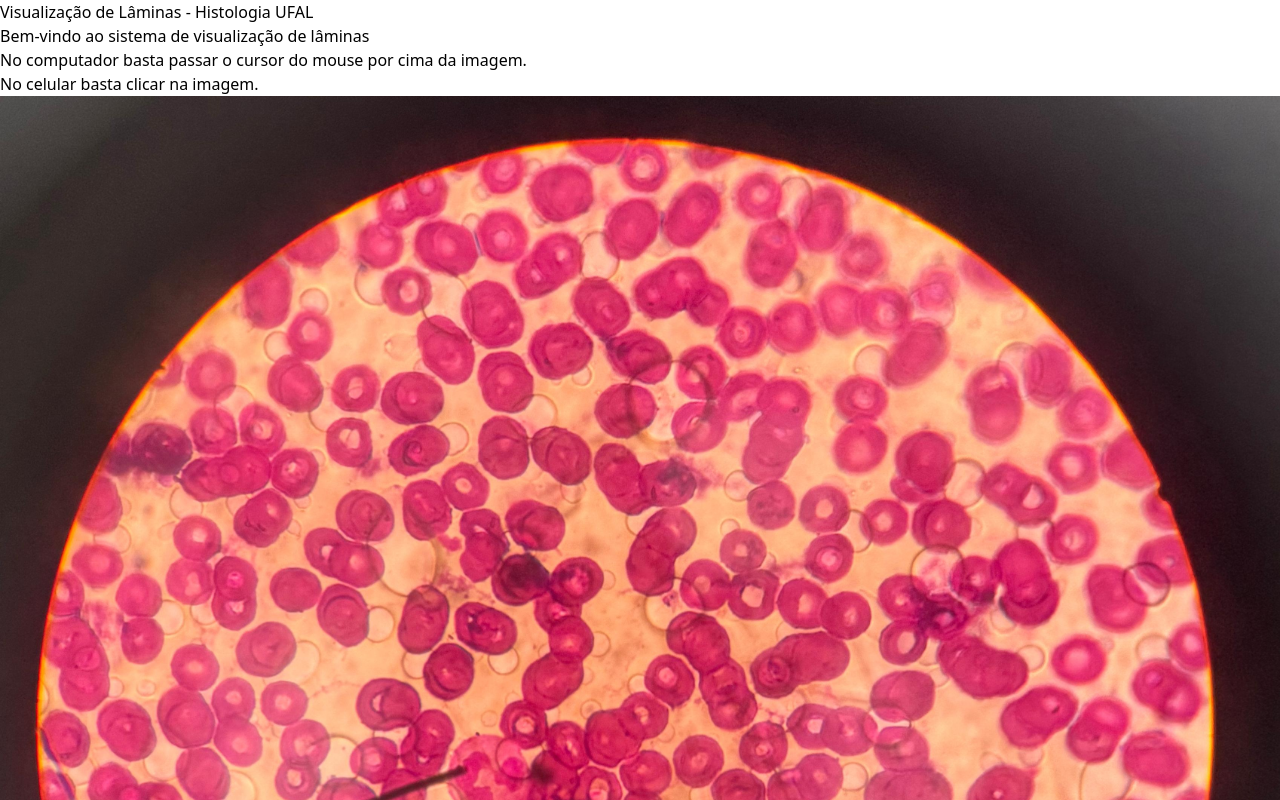
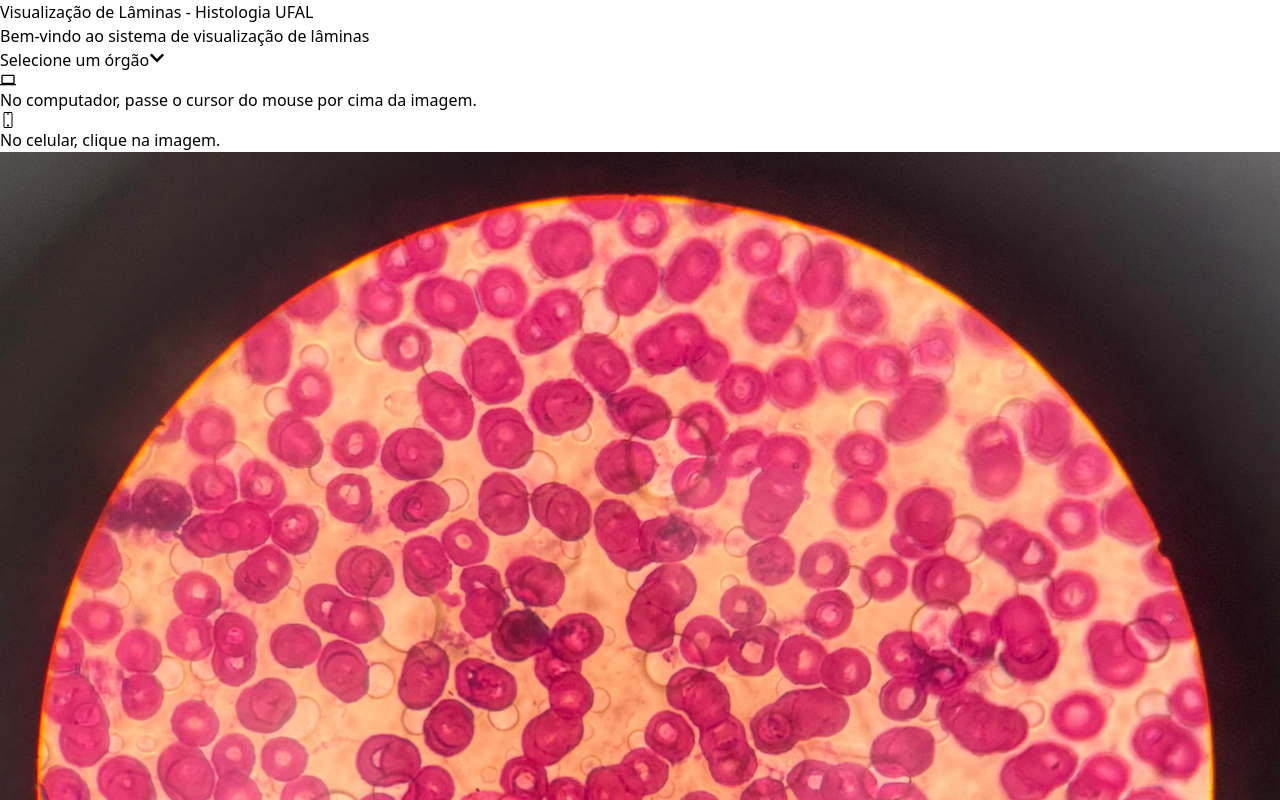
Before and after one commit to DeLucca990/ufal-histology, a React (Vite) app: page / in a window 1280 px wide. Shown: the top 800 px of the page. Built offline with nearby package versions, Linux system fonts and the light colour scheme.

Commit message:
feat: implementation of filters

```diff
--- a/src/App.tsx
+++ b/src/App.tsx
@@ -1,9 +1,13 @@
 import { useState } from 'react';
 import slidesData from './assets/data/pageData';
 import { getImageUrl } from './utils/image-utils';
+import OrganDropdown from './components/DropDown';
+import SlideItem from './components/SlideItem';
 import { FaLinkedin, FaGithub } from 'react-icons/fa';
 import { HiOutlineAcademicCap } from "react-icons/hi";
 import { PiLineVertical } from "react-icons/pi";
+import { SlScreenSmartphone } from "react-icons/sl";
+import { MdOutlineComputer } from "react-icons/md";
 
 interface SlideData {
   id: number;
@@ -16,73 +20,76 @@ interface SlideData {
 
 function App() {
   const [isClicked, setIsClicked] = useState<number | boolean>(false);
+  const [selectedOrgan, setSelectedOrgan] = useState('');
+
+  const organs = Array.from(new Set(slidesData.map(slide => slide.organ)));
+
+  const filteredSlides = slidesData.filter(slide =>
+    (selectedOrgan ? slide.organ === selectedOrgan : true)
+  );
 
   const toggleImage = (id: number) => {
     setIsClicked(id);
-  }
+  };
+
   const resetImage = () => {
     setIsClicked(false);
-  }
+  };
 
   return (
     <div className="flex flex-col min-h-screen bg-gray-100">
+      {/* Header */}
       <header className="bg-blue-600 text-white p-4 shadow-md">
-        <h1 className="text-4xl font-bold">Visualização de Lâminas - Histologia UFAL</h1>
+        <h1 className="text-4xl font-serif font-bold">Visualização de Lâminas - Histologia UFAL</h1>
       </header>
 
+      {/* Main Content */}
       <main className="flex-grow mt-4">
         <section className="container px-2">
-          <h2 className="text-2xl font-semibold mb-4">Bem-vindo ao sistema de visualização de lâminas</h2>
-          <div className="flex items-center space-x-2 mb-2">
-            <p>No computador basta passar o cursor do mouse por cima da imagem.</p>
+          <h2 className="text-2xl font-medium font-sans mb-4">Bem-vindo ao sistema de visualização de lâminas</h2>
+          <div className="flex flex-col md:flex-row items-start justify-between mb-6 space-y-4 md:space-y-0 sm:items-start sm:justify-start">
+            <OrganDropdown
+              selectedOrgan={selectedOrgan}
+              setSelectedOrgan={setSelectedOrgan}
+              organs={organs}
+            />
           </div>
-          <div className="flex items-center space-x-2 mb-6">
-            <p>No celular basta clicar na imagem.</p>
+
+          {/* Instruções */}
+          <div className="flex flex-col sm:flex-row items-start sm:items-center space-y-2 sm:space-y-0 sm:space-x-4 mb-6">
+            <div className="flex items-center space-x-2">
+              <div className="w-5 h-5">
+                <MdOutlineComputer className="text-xl"/>
+              </div>
+              <p className="font-light">No computador, passe o cursor do mouse por cima da imagem.</p>
+            </div>
+            <div className="flex items-center space-x-2">
+              <div className="w-5 h-5">
+                <SlScreenSmartphone className="text-xl"/>
+              </div>
+              <p className="font-light">No celular, clique na imagem.</p>
+            </div>
           </div>
+
+          {/* Slide Items */}
           <div className="flex flex-wrap gap-6">
             <ul className="flex flex-row flex-wrap gap-6 w-full pb-3">
-              {slidesData.map((slide: SlideData) => (
-                <li
+              {filteredSlides.map((slide: SlideData) => (
+                <SlideItem
                   key={slide.id}
-                  className="bg-white rounded-lg shadow-md p-4 flex-1 min-w-[300px] max-w-[400px] list-none "
-                >
-                  <div className="group relative">
-                    <img
-                      src={getImageUrl(slide.originalImage, false)}
-                      alt={slide.title}
-                      className={`rounded-md mb-2 transition-opacity duration-300 cursor-pointer ${
-                        isClicked === slide.id ? 'opacity-0' : 'opacity-100'
-                      } group-hover:opacity-0`}
-                      onClick={() => toggleImage(slide.id)}
-                    />
-                    <img
-                      src={getImageUrl(slide.modifiedImage, true)}
-                      alt={`${slide.title} Hover`}
-                      className={`rounded-md mb-2 absolute top-0 left-0 transition-opacity duration-300 cursor-pointer ${
-                        isClicked === slide.id ? 'opacity-100' : 'opacity-0'
-                      } group-hover:opacity-100`}
-                    />
-                  </div>
-                  <div className="flex items-center justify-between mt-4">
-                    <h3 className="text-xl font-bold">{slide.title}</h3>
-                    <button
-                      onClick={resetImage}
-                      className="ml-4 px-3 py-1.5 text-sm md:px-4 md:py-2 md:text-base bg-blue-600 text-white rounded-lg hover:bg-blue-700"
-                    >
-                      Voltar à imagem original
-                    </button>
-                  </div>
-                  <p className="text-neutral-950">
-                    <span className="font-bold underline">Orgão pertencente:</span> {slide.organ}
-                  </p>
-                  <p className="text-gray-600">{slide.description}</p>
-                </li>
+                  slide={slide}
+                  isClicked={isClicked}
+                  toggleImage={toggleImage}
+                  resetImage={resetImage}
+                  getImageUrl={getImageUrl}
+                />
               ))}
             </ul>
           </div>
         </section>
       </main>
 
+      {/* Footer */}
       <footer className="bg-blue-600 text-white text-center p-4 mt-auto">
         <div className="flex flex-row justify-center items-center space-x-2">
           <div className="flex justify-center items-center space-x-1.5">
--- a/src/assets/data/pageData.ts
+++ b/src/assets/data/pageData.ts
@@ -12,7 +12,7 @@ const slidesData: SlideData[] = [
     id: 1,
     title: "Lâmina 1",
     description: "Descrição da lâmina 1: Lorem ipsum odor amet, consectetuer adipiscing elit...",
-    organ: "Glândula Sebácea",
+    organ: "Orgão 1",
     originalImage: 'glandula-sebacea',
     modifiedImage: 'glandula-sebacea-mod'
   },
@@ -20,7 +20,7 @@ const slidesData: SlideData[] = [
     id: 2,
     title: "Lâmina 2",
     description: "Descrição da lâmina 2: Netus massa elementum ullamcorper ad ex egestas...",
-    organ: "Glândula Sebácea",
+    organ: "Orgão 2",
     originalImage: 'glandula-sebacea',
     modifiedImage: 'glandula-sebacea-mod'
   },
@@ -28,7 +28,7 @@ const slidesData: SlideData[] = [
     id: 3,
     title: "Lâmina 3",
     description: "Descrição da lâmina 3: Netus massa elementum ullamcorper ad ex egestas...",
-    organ: "Glândula Sebácea",
+    organ: "Orgão 3",
     originalImage: 'glandula-sebacea',
     modifiedImage: 'glandula-sebacea-mod'
   },
@@ -36,7 +36,7 @@ const slidesData: SlideData[] = [
     id: 4,
     title: "Lâmina 4",
     description: "Descrição da lâmina 4: Netus massa elementum ullamcorper ad ex egestas...",
-    organ: "Glândula Sebácea",
+    organ: "Orgão 4",
     originalImage: 'glandula-sebacea',
     modifiedImage: 'glandula-sebacea-mod'
   },
```
